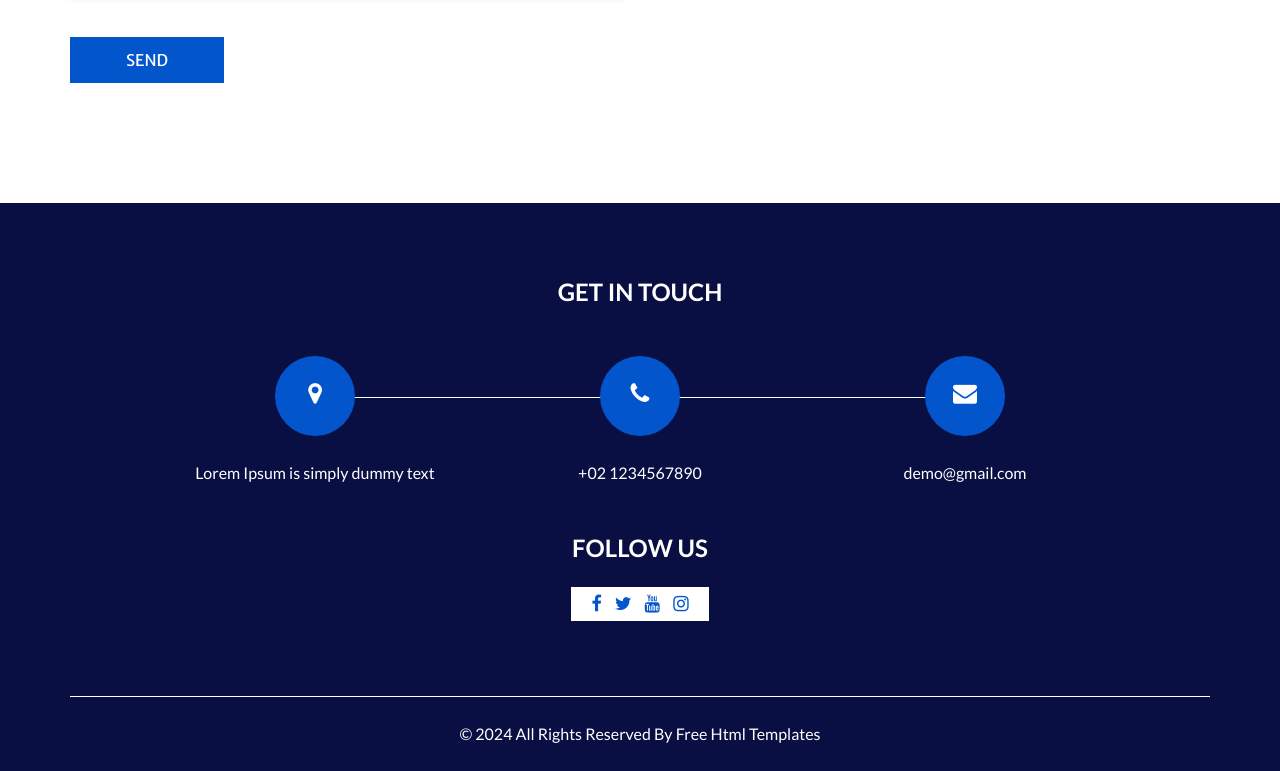
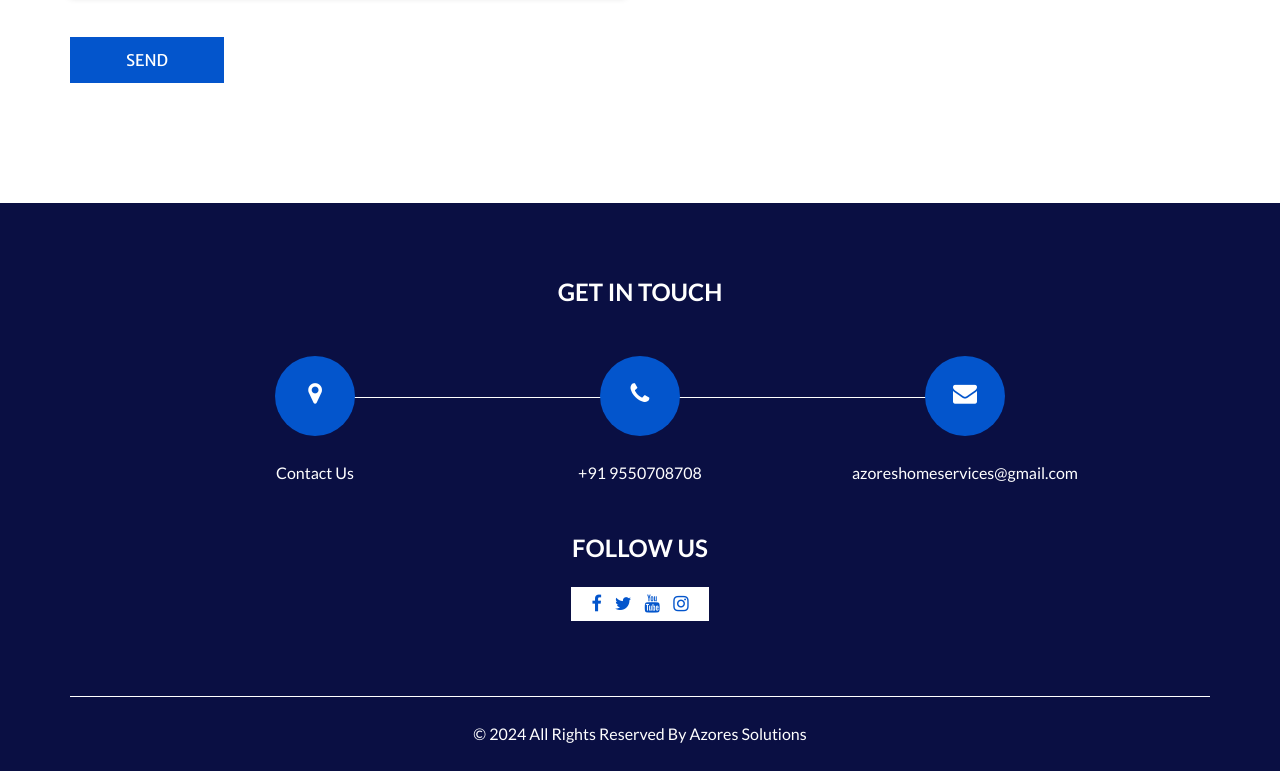
Before and after one commit to ved-prakash-pandey/azoreshomeservices.com, a plain HTML site: page index.html in a window 1280 px wide. Shown: the part 4276-5047 px from the top of the page. Drawn offline with nearby package versions, Linux system fonts and the light colour scheme; some packages are replaced by stand-ins of ours.

Commit message:
Update index.html

```diff
--- a/index.html
+++ b/index.html
@@ -479,7 +479,7 @@
                       <i class="fa fa-map-marker" aria-hidden="true"></i>
                     </div>
                     <p>
-                      Lorem Ipsum is simply dummy text
+                      Contact Us
                     </p>
                   </div>
                 </a>
@@ -491,7 +491,7 @@
                       <i class="fa fa-phone" aria-hidden="true"></i>
                     </div>
                     <p>
-                      +02 1234567890
+                      +91 9550708708
                     </p>
                   </div>
                 </a>
@@ -503,7 +503,7 @@
                       <i class="fa fa-envelope" aria-hidden="true"></i>
                     </div>
                     <p>
-                      demo@gmail.com
+                     azoreshomeservices@gmail.com
                     </p>
                   </div>
                 </a>
@@ -543,7 +543,7 @@
     <div class="container">
       <p>
         &copy; <span id="displayDateYear"></span> All Rights Reserved By
-        <a href="https://html.design/">Free Html Templates</a>
+        <a href="https://html.design/">Azores Solutions</a>
       </p>
     </div>
   </footer>
```
